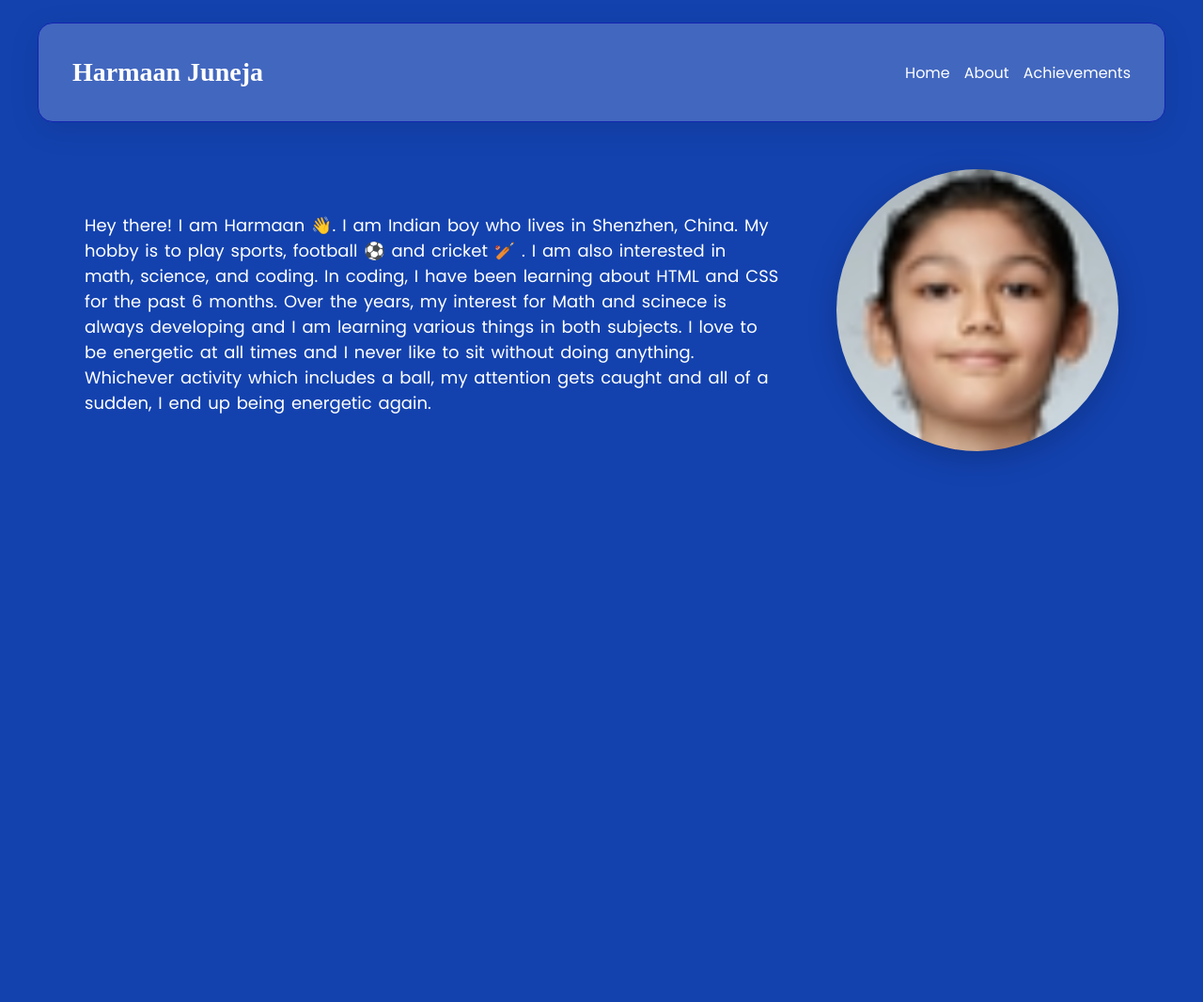
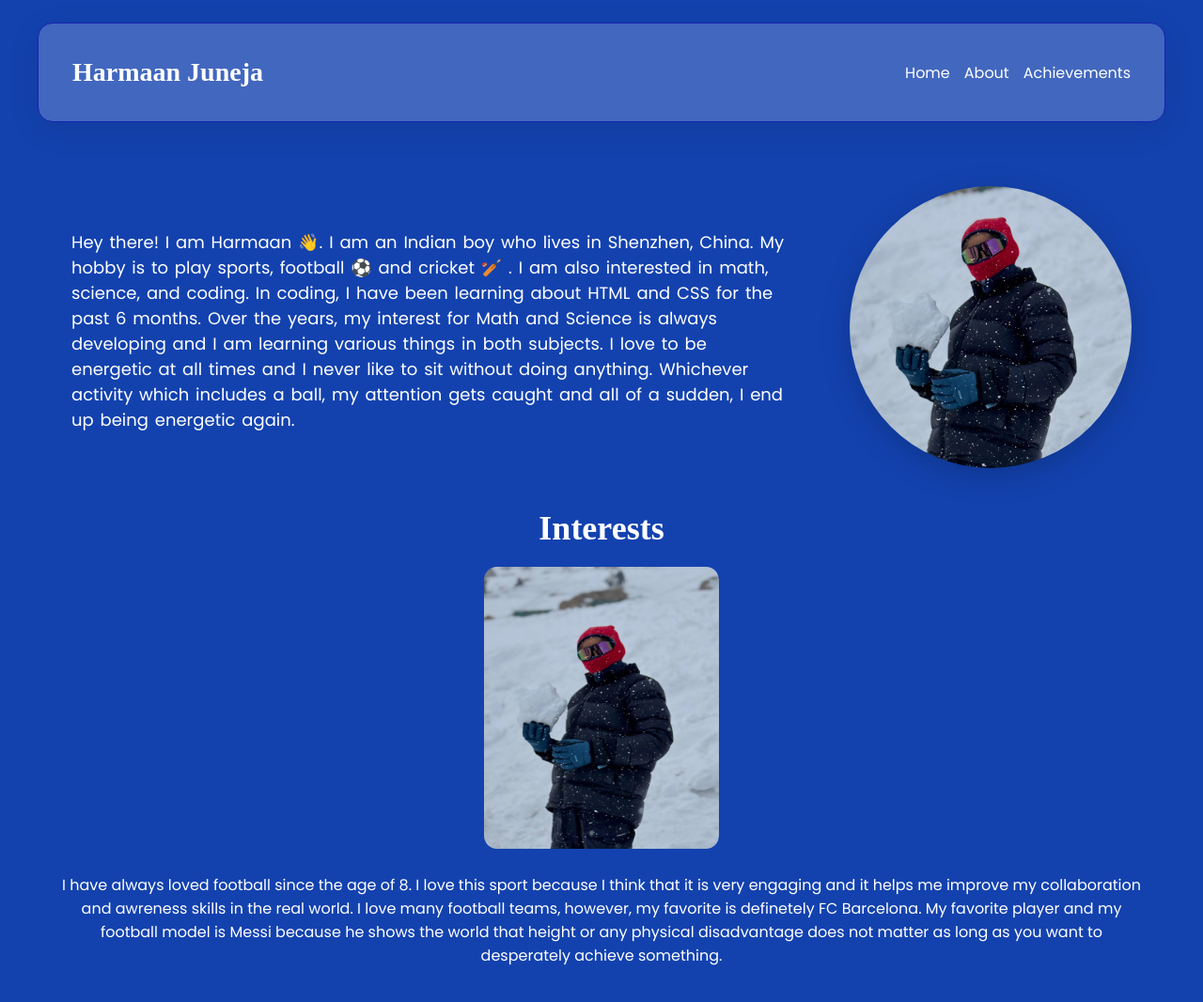
Before and after one commit to HSJ8383/Harmaan-portfolio, a plain HTML site: page index.html in a window 1280 px wide. Shown: the whole page at 94% size. Before the commit the page ends 800 px from the top, so only its background shows below. Drawn offline with Linux system fonts and the light colour scheme; a web font is replaced by a local one.

Commit message:
Add files via upload

```diff
--- a/index.html
+++ b/index.html
@@ -1,10 +1,10 @@
 <!DOCTYPE html>
 <html lang="en">
   <head>
-    <meta charset="UTF-8">
-    <meta name="viewport" content="width=device-width, initial-scale=1.0">
+    <meta charset="UTF-8" />
+    <meta name="viewport" content="width=device-width, initial-scale=1.0" />
     <title>Harmaan's portfolio</title>
-    <link rel="stylesheet" href="styles.css">
+    <link rel="stylesheet" href="styles.css" />
   </head>
   <body>
     <div class="container">
@@ -21,12 +21,37 @@
       </div>
       <!-- About me section -->
       <div class="about-me">
-    <p class="about-content">Hey there! I am Harmaan 👋. I am Indian boy who lives in Shenzhen, China. My hobby is to play sports, football ⚽️ and cricket 🏏 . I am also interested in math, science, and coding. In coding, I have been learning about HTML and CSS for the past 6 months. Over the years, my interest for Math and scinece is always developing and I am learning various things in both subjects. I love to be energetic at all times and I never like to sit without doing anything. Whichever activity which includes a ball, my attention gets caught and all of a sudden, I end up being energetic again. </p>
+        <p class="about-content">
+          Hey there! I am Harmaan 👋. I am an Indian boy who lives in Shenzhen,
+          China. My hobby is to play sports, football ⚽️ and cricket 🏏 . I am
+          also interested in math, science, and coding. In coding, I have been
+          learning about HTML and CSS for the past 6 months. Over the years, my
+          interest for Math and Science is always developing and I am learning
+          various things in both subjects. I love to be energetic at all times
+          and I never like to sit without doing anything. Whichever activity
+          which includes a ball, my attention gets caught and all of a sudden, I
+          end up being energetic again.
+        </p>
         <div class="profile-pic">
-    <img src="/profile-picture.png" alt="Profile picture">
+          <img src="profile-pic.jpg" alt="profile-picture" />
+        </div>
+      </div>
+      <!-- Interests -->
+      <div class="interest">
+        <h2>Interests</h2>
+        <div class="football-interest">
+          <img src="profile-pic.jpg" alt="#" />
+          <p>
+            I have always loved football since the age of 8. I love this sport
+            because I think that it is very engaging and it helps me improve my
+            collaboration and awreness skills in the real world. I love many
+            football teams, however, my favorite is definetely FC Barcelona. My
+            favorite player and my football model is Messi because he shows the
+            world that height or any physical disadvantage does not matter as
+            long as you want to desperately achieve something.
+          </p>
         </div>
       </div>
     </div>
-
   </body>
 </html>
--- a/styles.css
+++ b/styles.css
@@ -1,11 +1,11 @@
-@import url('https://fonts.googleapis.com/css2?family=Afacad+Flux:wght@100..1000&family=Poppins:ital,wght@0,100;0,200;0,300;0,400;0,500;0,600;0,700;0,800;0,900;1,100;1,200;1,300;1,400;1,500;1,600;1,700;1,800;1,900&display=swap');
+@import url("https://fonts.googleapis.com/css2?family=Afacad+Flux:wght@100..1000&family=Poppins:ital,wght@0,100;0,200;0,300;0,400;0,500;0,600;0,700;0,800;0,900;1,100;1,200;1,300;1,400;1,500;1,600;1,700;1,800;1,900&display=swap");
 
-*{
+* {
   padding: 0;
   margin: 0;
 }
 
-body{
+body {
   font-family: "Poppins";
   background-color: rgb(19, 66, 175);
   color: white;
@@ -43,7 +43,6 @@ ul {
   box-shadow: 0 8px 32px rgba(0, 0, 0, 0.1);
   backdrop-filter: blur(5px);
   background: rgba(255, 255, 255, 0.2);
-
 }
 
 .nav-items {
@@ -59,7 +58,8 @@ ul {
   display: flex;
   justify-content: center;
   align-items: center;
-    margin: 50px;
+  margin-top: 32px;
+  padding: 36px;
   gap: 60px;
 }
 
@@ -67,7 +67,7 @@ ul {
   width: 300px;
   height: 300px;
   object-fit: cover;
-    object-position: top;
+  object-position: center;
   border-radius: 500px;
   box-shadow: 0 8px 32px rgba(0, 0, 0, 0.2);
 }
@@ -76,3 +76,25 @@ ul {
   font-size: 18px;
   word-spacing: 2px;
 }
+
+h2 {
+  font-family: "Afacad-Flux";
+  text-align: center;
+  font-size: 36px;
+}
+
+.football-interest img {
+  height: 300px;
+  width: 250px;
+  border-radius: 14px;
+}
+
+.football-interest {
+  display: flex;
+  justify-content: center;
+  align-items: center;
+  flex-direction: column;
+  margin: 20px;
+  gap: 26px;
+  text-align: center;
+}
```
Also changed, not shown: profile-pic.JPG (added). Lines whose indentation alone changed are shown as unchanged.
